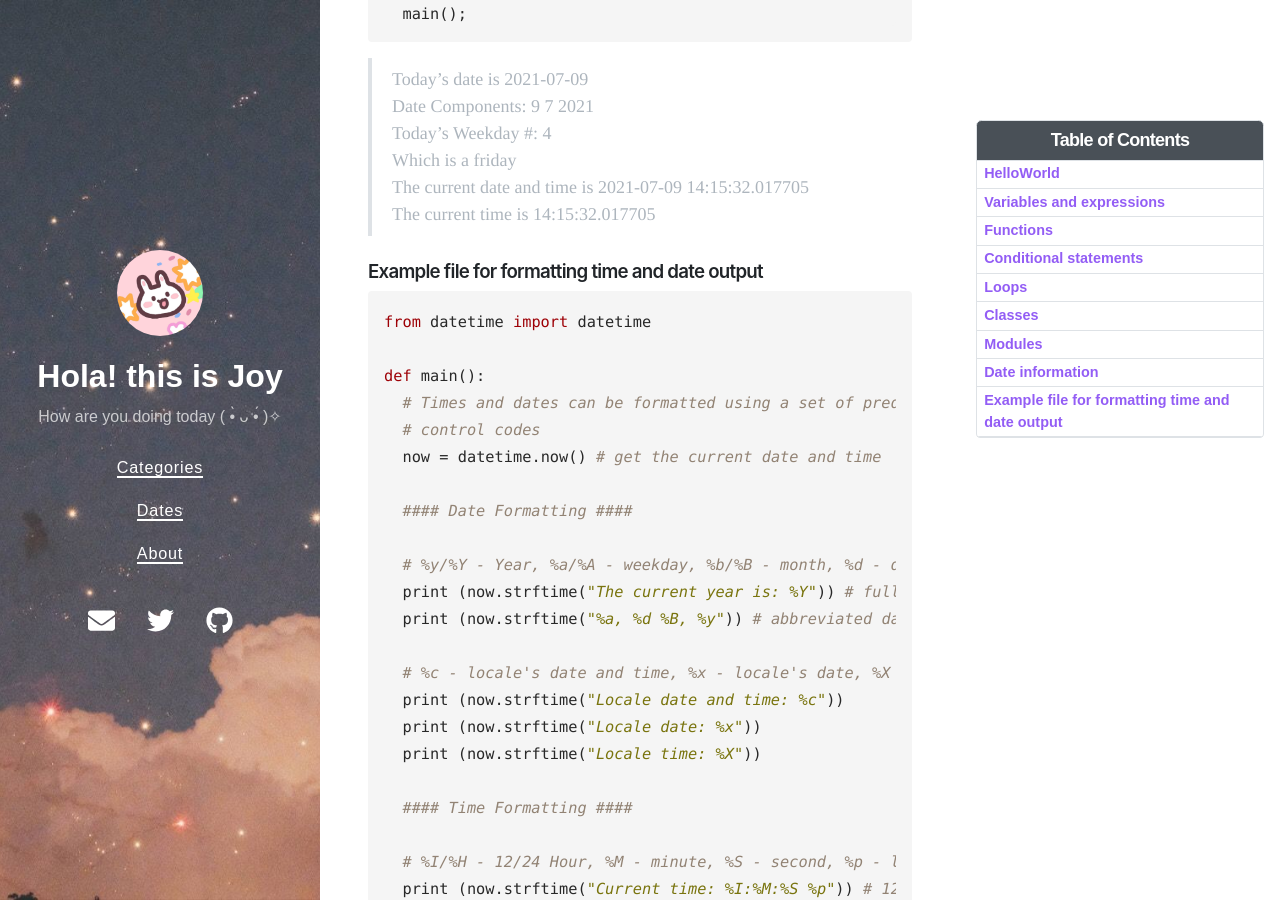
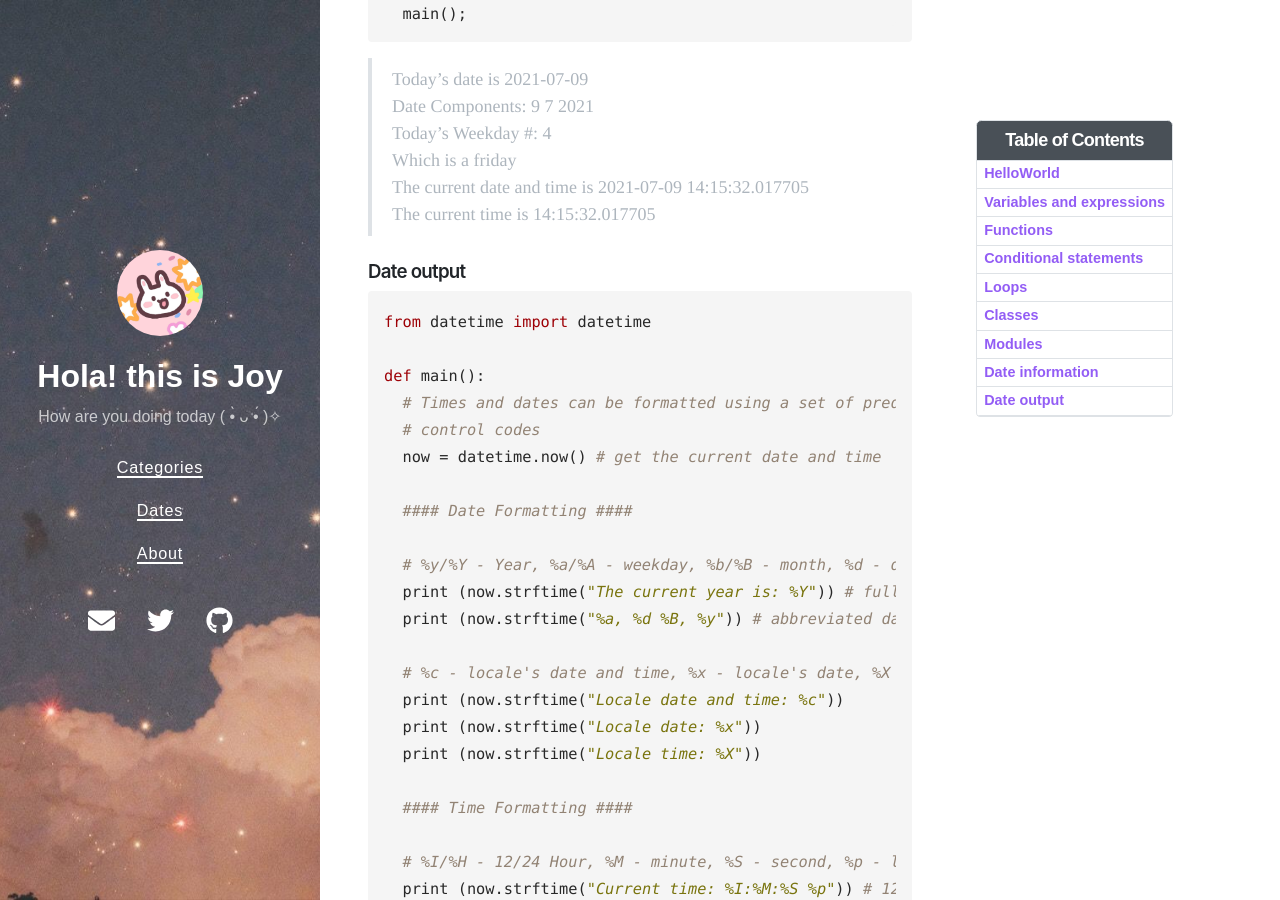
Before and after one commit to Joy3Luo/mathnotes, a Jekyll site: the page built from _posts/2021-01-02-SDE-python.md, in a window 1280 px wide and 900 px high, scrolled down 12328 px. Built offline with Jekyll 4.4.1, drawn with Linux system fonts in a browser that asks for light colours; nearby versions of some CDN libraries.

Commit message:
Update 2021-01-02-SDE-python.md

````diff
--- a/_posts/2021-01-02-SDE-python.md
+++ b/_posts/2021-01-02-SDE-python.md
@@ -485,7 +485,7 @@ if __name__ == "__main__":
   The current date and time is  2021-07-09 14:15:32.017705 <br />
   The current time is  14:15:32.017705 <br />
 
-### Example file for formatting time and date output
+### Date output
 
 ```python
 from datetime import datetime
````
